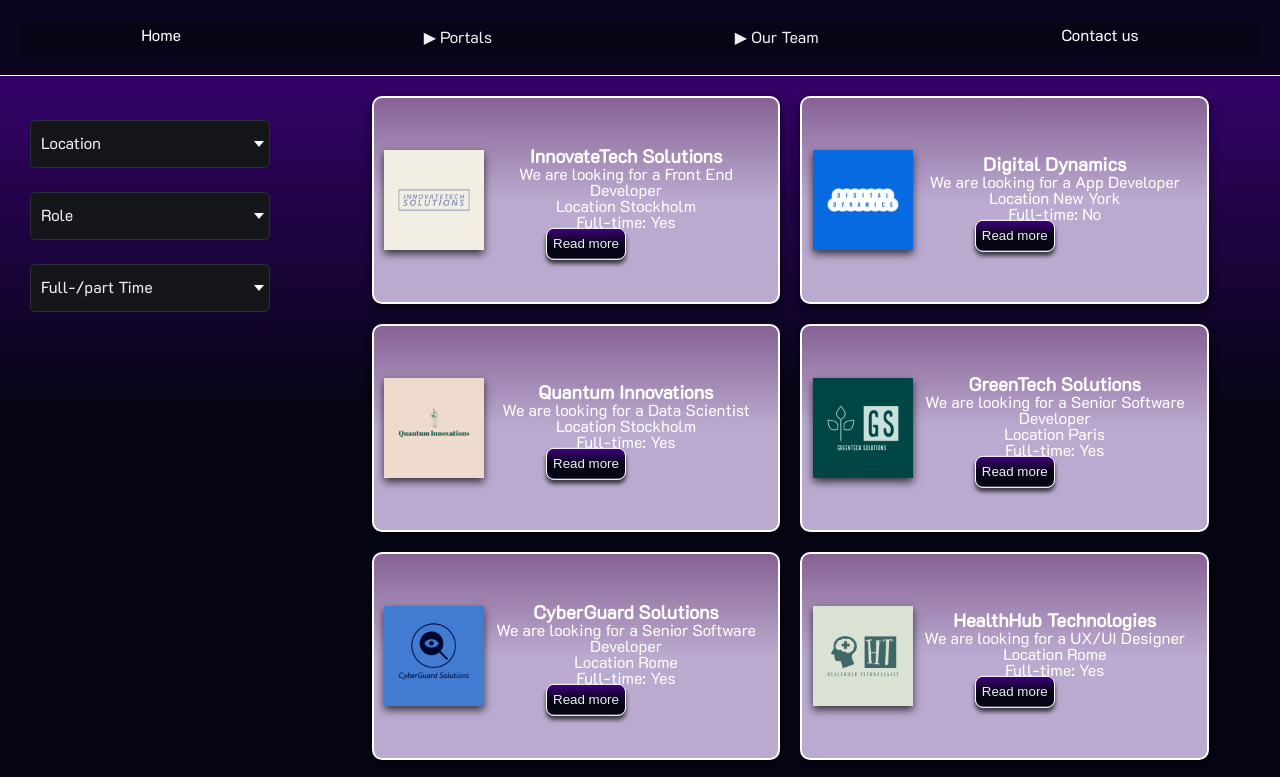
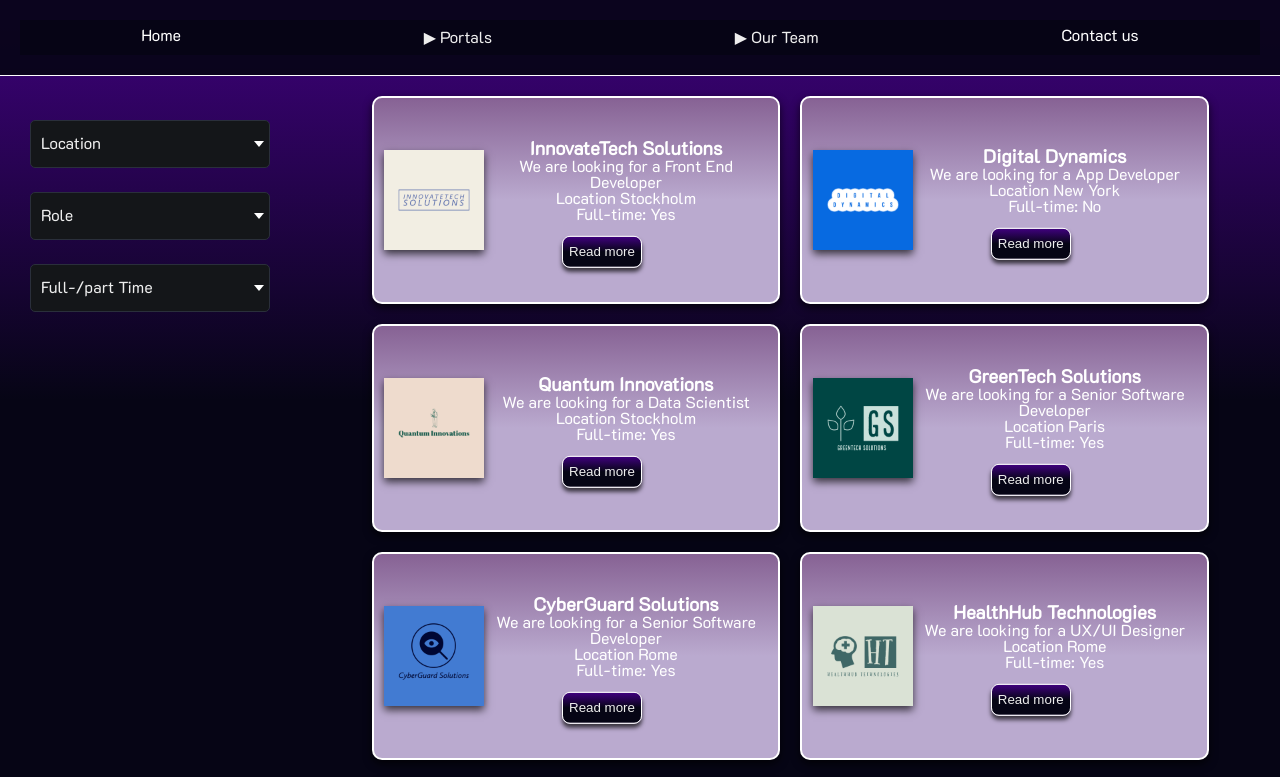
Before and after one commit to africandeluxe/Assigenment5, a plain HTML site: page html/student.html in a window 1280 px wide. Shown: the top 777 px of the page. Drawn offline with Linux system fonts and the light colour scheme; files whose address does not match are found by name.

Commit message:
fix with margin top and left in button.read-more

```diff
--- a/css/student.css
+++ b/css/student.css
@@ -129,7 +129,7 @@ main {
 }
 
 .company-container {
-background: var(--primary-profile-background-color);
+  background: var(--primary-profile-background-color);
   align-items: center;
   display: flex;
   flex-direction: row;
@@ -284,6 +284,7 @@ button.read-more {
   border: 1px solid white;
   border-radius: 8px;
   height: 2rem;
+  margin: 16px 0 0 32px;
   width: 5rem;
   transform: translate(-50%, -10%);
   box-shadow: 0 4px 4px rgba(0, 0, 0, 0.7);
```
